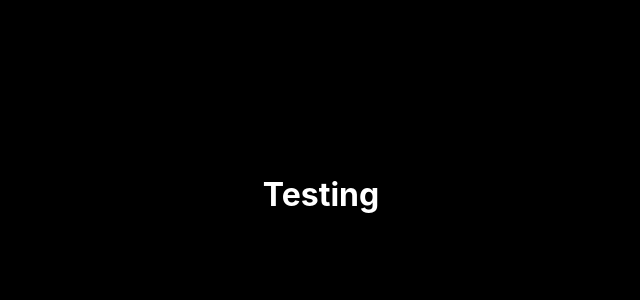
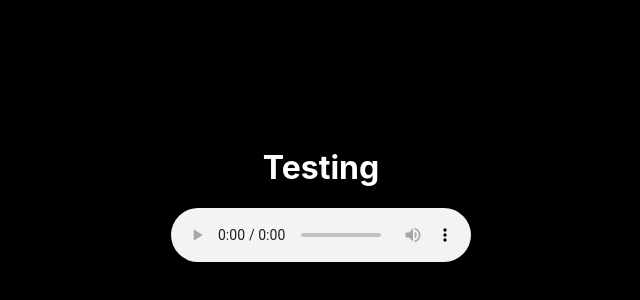
Before and after one commit to paulreyneveld/prv, a Next.js app: page /music in a window 1280 px wide. Shown: the part 206-506 px from the top of the page, without its empty margins (319-959 px from the left). Built offline with nearby package versions, Linux system fonts and the light colour scheme.

Commit message:
Testing the audio tag

```diff
--- a/pages/music.js
+++ b/pages/music.js
@@ -4,6 +4,8 @@ const Music = () => {
     return (
         <div className={styles.container}>
             <h1>Testing</h1>
+            <audio src="../public/" controls />
+
         </div>
     )
 }
```
